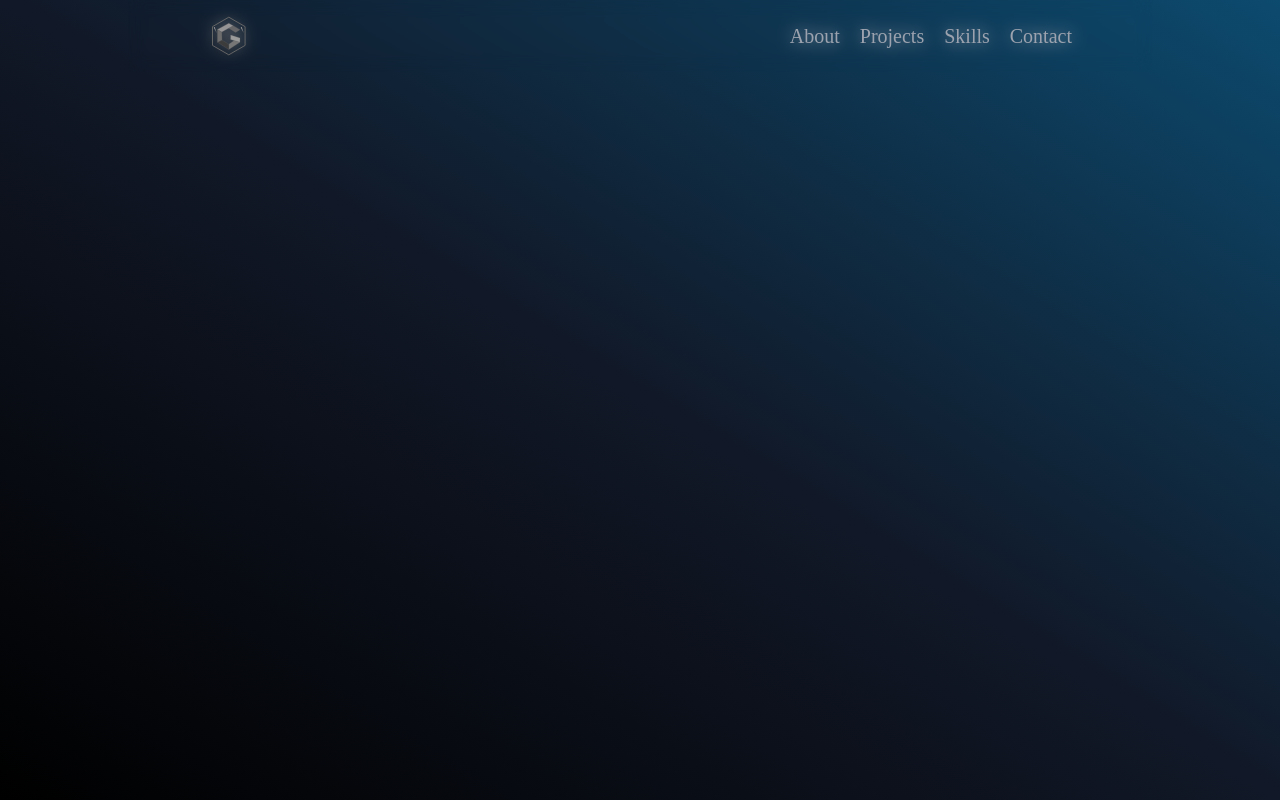
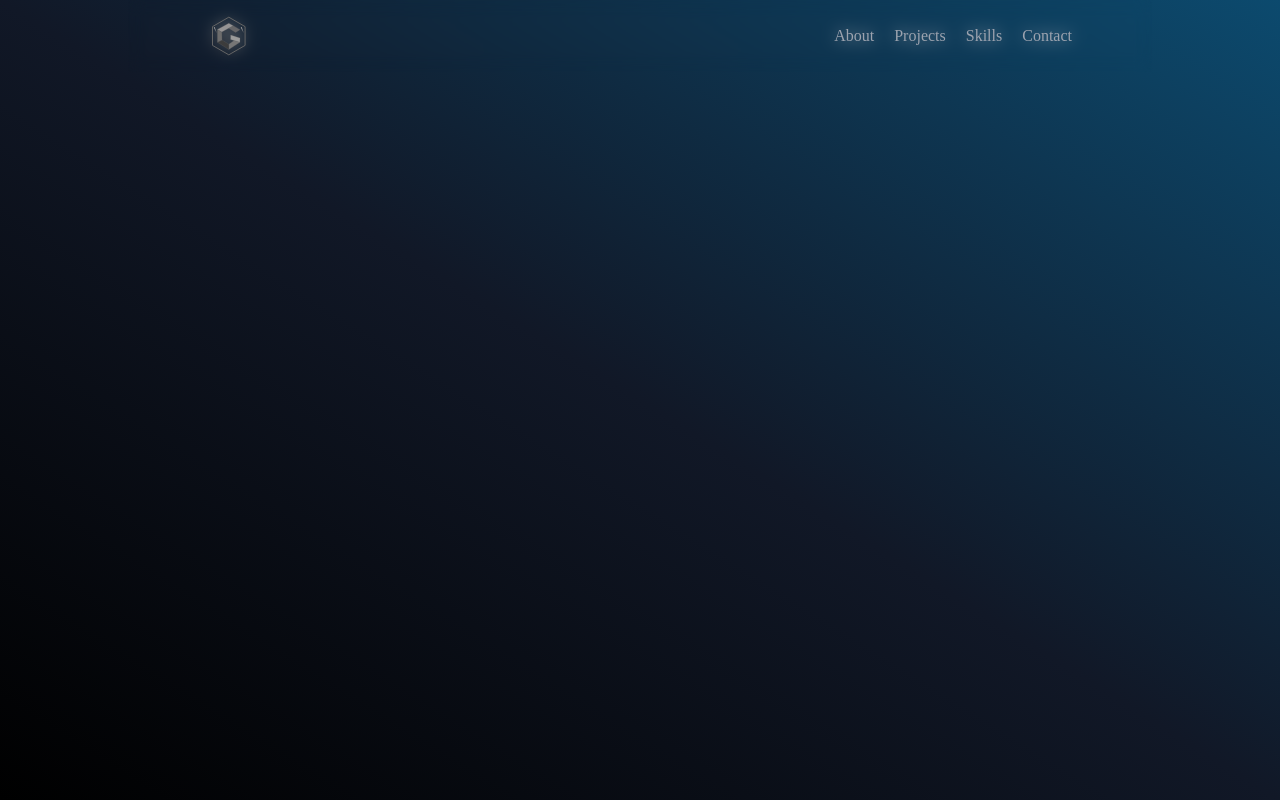
Before and after one commit to gustavoylc/portfolio, a Next.js app: page /Layout in a window 1280 px wide. Built offline with nearby package versions, Linux system fonts and the light colour scheme.

Commit message:
style: update font size

```diff
--- a/src/components/NavBar.jsx
+++ b/src/components/NavBar.jsx
@@ -46,7 +46,7 @@ function NavBar() {
         </Link>
       </motion.div>
       <motion.ul
-        className="md:flex md:gap-5 md:items-center text-xl hidden"
+        className="md:flex md:gap-5 md:items-center hidden"
         initial={{ x: 400, opacity: 0, scale: 0.8 }}
         animate={{ x: 0, opacity: 1, scale: 1 }}
         transition={{ duration: 1.2 }}
```
